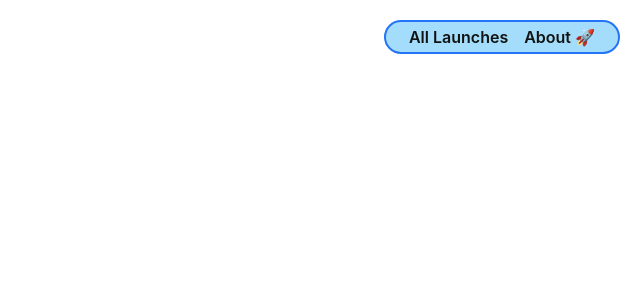
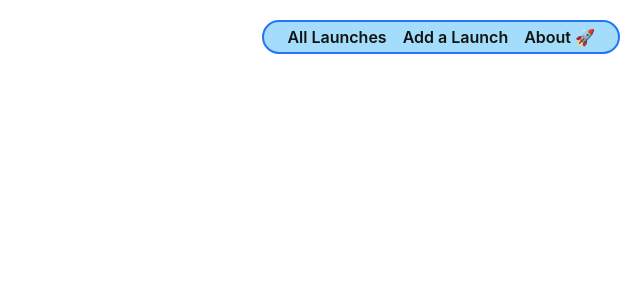
Before and after one commit to andrewwinke123/launch-tracker, a Django app: template main_app/templates/base.html in a window 1280 px wide. Shown: the top 300 px of the page, without its empty margins (640-1280 px from the left). Run offline with Django 4.2, Linux system fonts and the light colour scheme; the template is opened without the code that fills it, so the values that code supplies are empty; parts of the project's set-up code (start-up, migrations or seed data) failed here and were passed over.

Commit message:
creating launch data using cbv

```diff
--- a/main_app/templates/base.html
+++ b/main_app/templates/base.html
@@ -29,6 +29,7 @@
     <nav>
       <ul>
         <li><a href="/launches">All Launches</a></li>
+        <li><a href="{% url 'launch-create' %}">Add a Launch</a></li>
         <li><a href="/about">About 🚀</a></li>
       </ul>
     </nav>
--- a/main_app/urls.py
+++ b/main_app/urls.py
@@ -6,4 +6,5 @@ urlpatterns = [
   path('about/', views.about, name='about'),
   path('launches/', views.launch_index, name='launch-index'),
   path('launches/<int:rocket_id>/', views.launch_detail, name='launch-detail'),
+  path('launches/create/', views.LaunchCreate.as_view(), name='launch-create'),
 ]
```
Also changed, not shown: main_app/views.py (+6 -1 lines).
